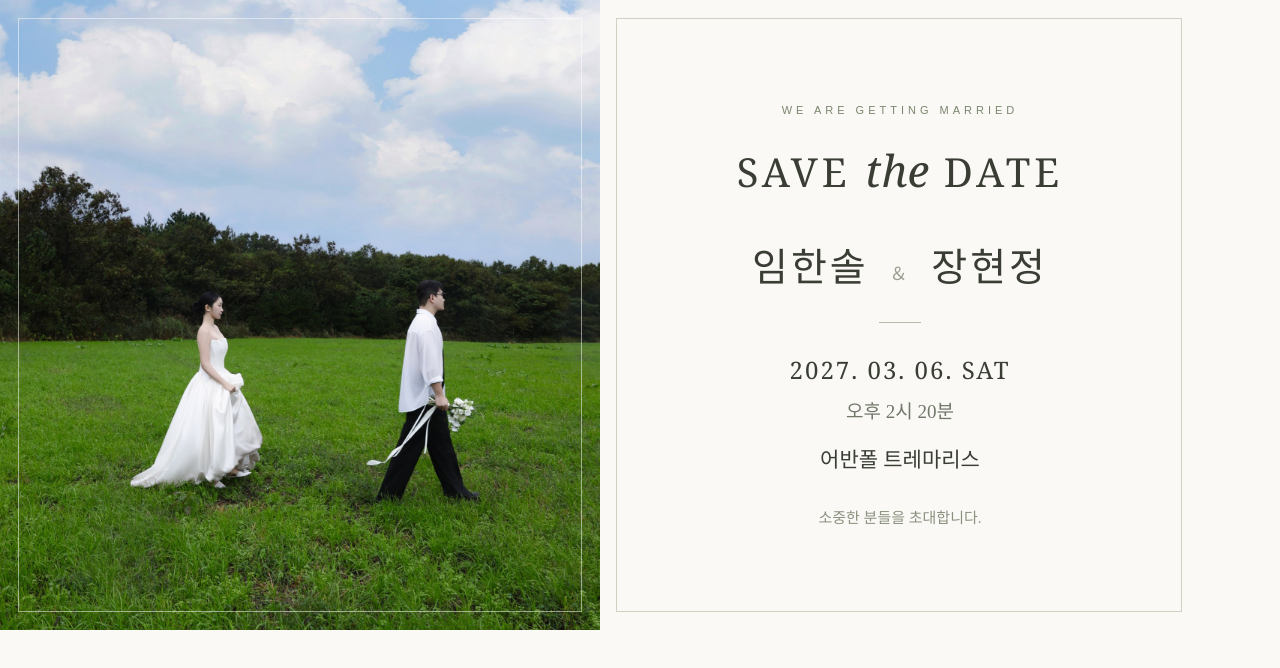
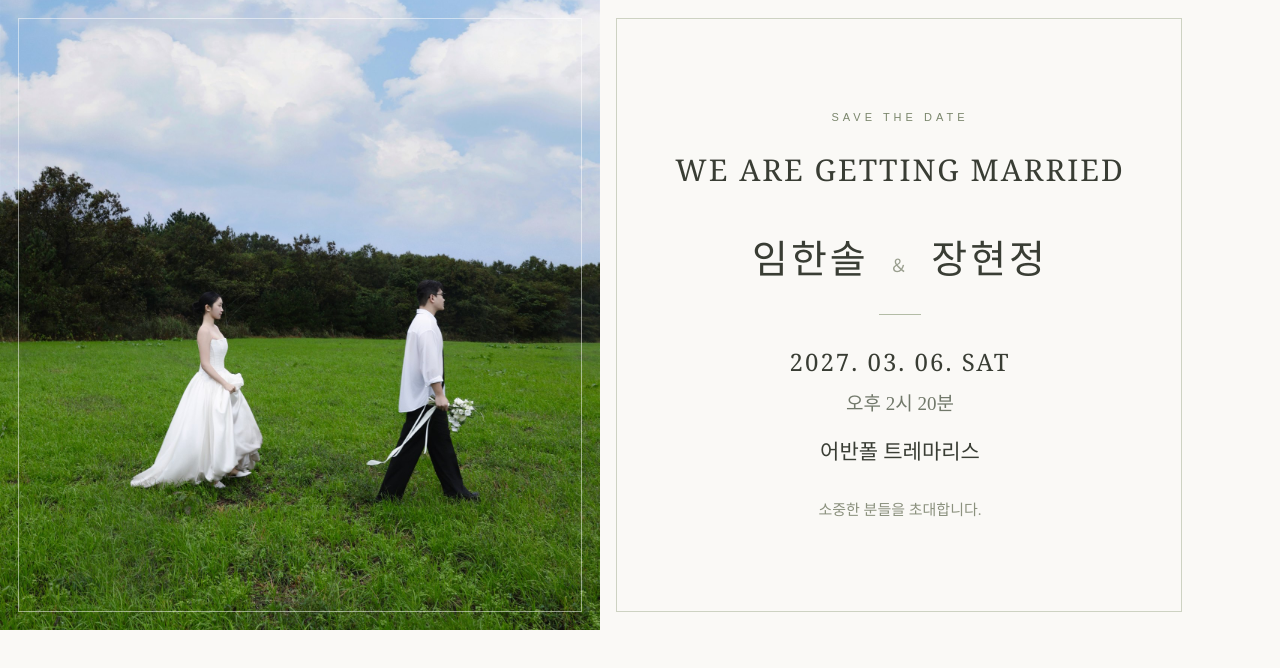
Before and after one commit to ihs61855/wedding-invitation, a plain HTML site: page share-preview.html in a window 1280 px wide. Drawn offline with Linux system fonts and the light colour scheme; a web font is replaced by a local one.

Commit message:
style: 공유 썸네일의 영문 문구 순서 교체
- 메인 화면과 동일하게 작은 상단 문구를 SAVE THE DATE로 변경
- 큰 제목을 WE ARE GETTING MARRIED로 변경
- 긴 제목이 한 줄에 표시되도록 글자 크기와 자간 조정
- 새 main.jpg를 사용하는 1200x630 공유 썸네일 이미지 다시 생성
- Open Graph, secure_url 및 Twitter 이미지의 콘텐츠 해시 버전 갱신

확인
- 로컬 렌더링에서 문구 순서, 사진 로드 및 제목 가로 넘침 없음 확인
- 생성 이미지 1200x630 규격 및 콘텐츠 해시 연결 확인
- git diff --check 통과

카카오톡에 이미 캐시된 미리보기의 초기화는 별도 작업이며 이 커밋에 포함되지 않습니다.

```diff
--- a/share-preview.html
+++ b/share-preview.html
@@ -14,11 +14,11 @@
     .text{padding:78px 38px;text-align:center;display:flex;flex-direction:column;justify-content:center;font-family:'Gowun Batang','Batang',serif}
     .text:after{content:'';position:absolute;top:18px;bottom:18px;right:18px;width:564px;border:1px solid #cdd2c2;pointer-events:none}
     p,h1{margin:0}.label{font:11px sans-serif;letter-spacing:4px;color:#7a866c}
-    h1{font:40px Georgia,serif;font-weight:400;letter-spacing:4px;margin:24px 0 36px}h1 em{letter-spacing:0;font-size:44px}
+    h1{font:30px/1.5 Georgia,serif;font-weight:400;letter-spacing:2px;white-space:nowrap;margin:24px 0 36px}
     .names{font-size:39px;letter-spacing:3px}.names span{font-size:18px;color:#9a9f8f;vertical-align:middle;margin:0 8px}
     .rule{width:42px;height:1px;background:#b3bca6;margin:30px auto}
     .date{font:24px Georgia;letter-spacing:2px}.time{font-size:19px;margin:10px 0 20px;color:#71786a}.venue{font-size:21px}.closing{font-size:15px;color:#8b917e;margin-top:33px}
   </style>
 </head>
-<body><main><div class="photo"><img src="./images/main.jpg?v=470c929b4209" alt="푸른 하늘 아래 함께 걷는 두 사람"></div><div class="text"><p class="label">WE ARE GETTING MARRIED</p><h1>SAVE <em>the</em> DATE</h1><p class="names">임한솔 <span>＆</span> 장현정</p><div class="rule"></div><p class="date">2027. 03. 06. SAT</p><p class="time">오후 2시 20분</p><p class="venue">어반폴 트레마리스</p><p class="closing">소중한 분들을 초대합니다.</p></div></main></body>
+<body><main><div class="photo"><img src="./images/main.jpg?v=470c929b4209" alt="푸른 하늘 아래 함께 걷는 두 사람"></div><div class="text"><p class="label">SAVE THE DATE</p><h1>WE ARE GETTING MARRIED</h1><p class="names">임한솔 <span>＆</span> 장현정</p><div class="rule"></div><p class="date">2027. 03. 06. SAT</p><p class="time">오후 2시 20분</p><p class="venue">어반폴 트레마리스</p><p class="closing">소중한 분들을 초대합니다.</p></div></main></body>
 </html>
```
Also changed, not shown: index.html (+3 -3 lines), images/share-thumbnail.jpg.
